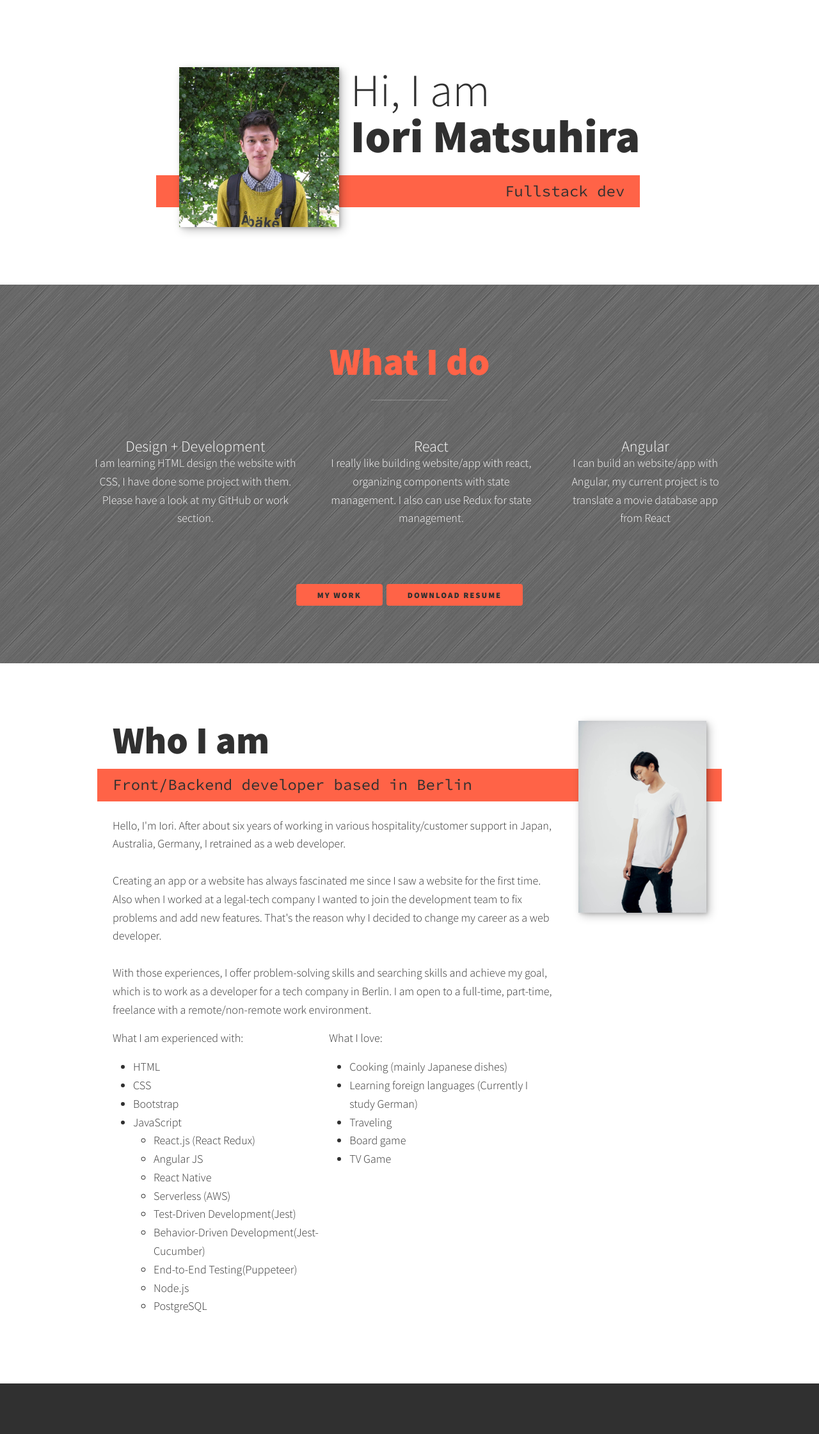
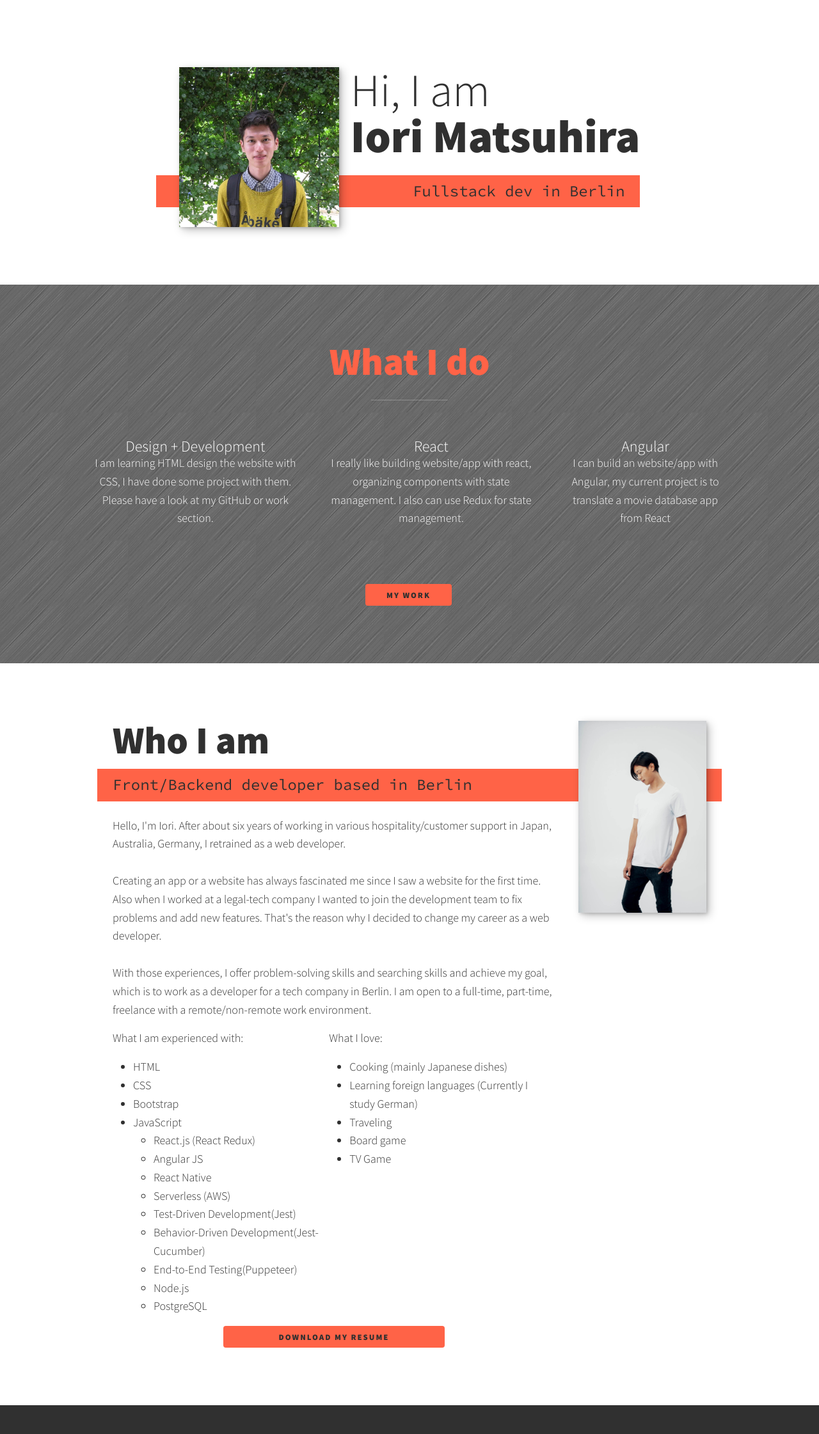
Before and after one commit to imatsuhira/myportfolio, a website: page index.html in a window 1280 px wide. Shown: the part 41-2283 px from the top of the page at 64% size. Drawn offline with nearby package versions, Linux system fonts and the light colour scheme.

Commit message:
changed LinkedIn address and added download my resume button on about me

```diff
--- a/index.html
+++ b/index.html
@@ -45,7 +45,7 @@
     <h1 class="section__title section__title--intro">
       Hi, I am <strong>Iori Matsuhira</strong>
     </h1>
-    <p class="section__subtitle section__subtitle--intro">Fullstack dev</p>
+    <p class="section__subtitle section__subtitle--intro">Fullstack dev in Berlin</p>
     <img src="./img/iori_profile.jpg" alt="a picture of Iori Matsuhita smiling" class="intro__img">
   </section>
 
@@ -74,8 +74,6 @@
     </div>
     <div class="service__btn__container">
       <a href="#work" class="btn" style="margin-right: 3px;">My Work</a>
-      <a href="files/IORIMATSUHIRA-Resume.pdf" class="btn" style="margin-left: 3px;" target=" _blank" download>Download
-        Resume</a>
     </div>
   </section>
   <section class="about-me" id="about">
@@ -127,8 +125,9 @@
           </ul>
         </div>
       </div>
-      <!-- <p></p> -->
     </div>
+    <a href="files/Iori-Matushira_juniordev_resume.pdf" class="btn" style="width: 50%; margin: 0 auto;" target=" _blank" download>Download
+      MY Resume</a>
     <img src="./img/Iori-2.jpg" alt="Iori with white shirt" class="about-me__img">
   </section>
   <!-- My work -->
@@ -243,7 +242,7 @@
       <li class="social-list__item"><a class="social-list__link" href="https://github.com/imatsuhira"
           target="_blank">GitHub</a></li>
       <li class="social-list__item"><a class="social-list__link"
-          href="https://www.linkedin.com/in/iori-matsuhira-bb64a3159" target="_blank">LinkedIn</a></li>
+          href="https://www.linkedin.com/in/iori-matsuhira" target="_blank">LinkedIn</a></li>
       <li class="social-list__item"><a class="social-list__link" href="https://twitter.com/IMatsuhira"
           target="_blank">Twitter</a></li>
     </ul>
```
Also changed, not shown: item_chatapp.html (+1 -1 lines), item_meet.html (+1 -1 lines), item_myFlix.html (+1 -1 lines), item_myFlix_angular.html (+1 -1 lines), item_pokedex.html (+1 -1 lines), 4 other files.
